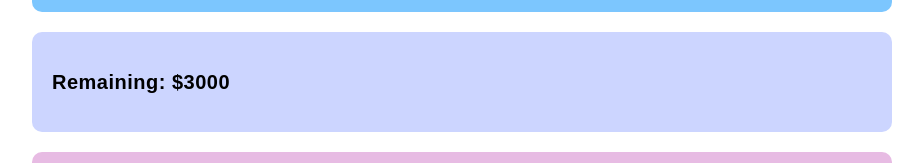
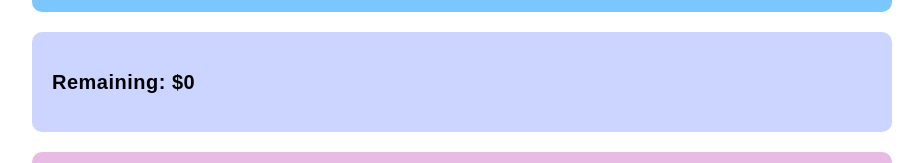
Before and after one commit to TkachenokPavel/react-budget-app, a React (Create React App) app: page / in a window 1280 px wide. Shown: the part 177-340 px from the top of the page, without its empty margins (178-1101 px from the left). Built offline with nearby package versions, Linux system fonts and the light colour scheme.

Commit message:
feat(hw-39): add remaining hook

```diff
--- a/src/components/Remaining/Remaining.tsx
+++ b/src/components/Remaining/Remaining.tsx
@@ -1,12 +1,14 @@
 import { useCurrencyContext } from '../../context/CurrencyContext/CurrencyContext'
+import { useRemaining } from '../../hooks/useRemaining';
 import { RemainingValue, StyledRemaining } from './styles'
 
 export const Remaining = () => {
-    const { currencyOption } = useCurrencyContext()
+    const { currencyOption } = useCurrencyContext();
+    const remaining = useRemaining();
 
     return (
         <StyledRemaining>
-            <RemainingValue>Remaining: {currencyOption?.value}3000</RemainingValue>
+            <RemainingValue>Remaining: {currencyOption?.value}{remaining}</RemainingValue>
         </StyledRemaining>
     )
 }
--- /dev/null
+++ b/src/hooks/useRemaining.ts
@@ -0,0 +1,15 @@
+import { useEffect, useState } from "react";
+import { useBudgetContext } from "../context/BudgetContext/BudgetContext";
+import { useSpent } from "./useSpent";
+
+export const useRemaining = () => {
+    const spent = useSpent();
+    const { budget } = useBudgetContext();
+    const [remainingValue, setRemainingValue] = useState(budget - spent);
+
+    useEffect(() => {
+        setRemainingValue(budget - spent)
+    }, [spent, budget])
+
+    return remainingValue;
+}
```
